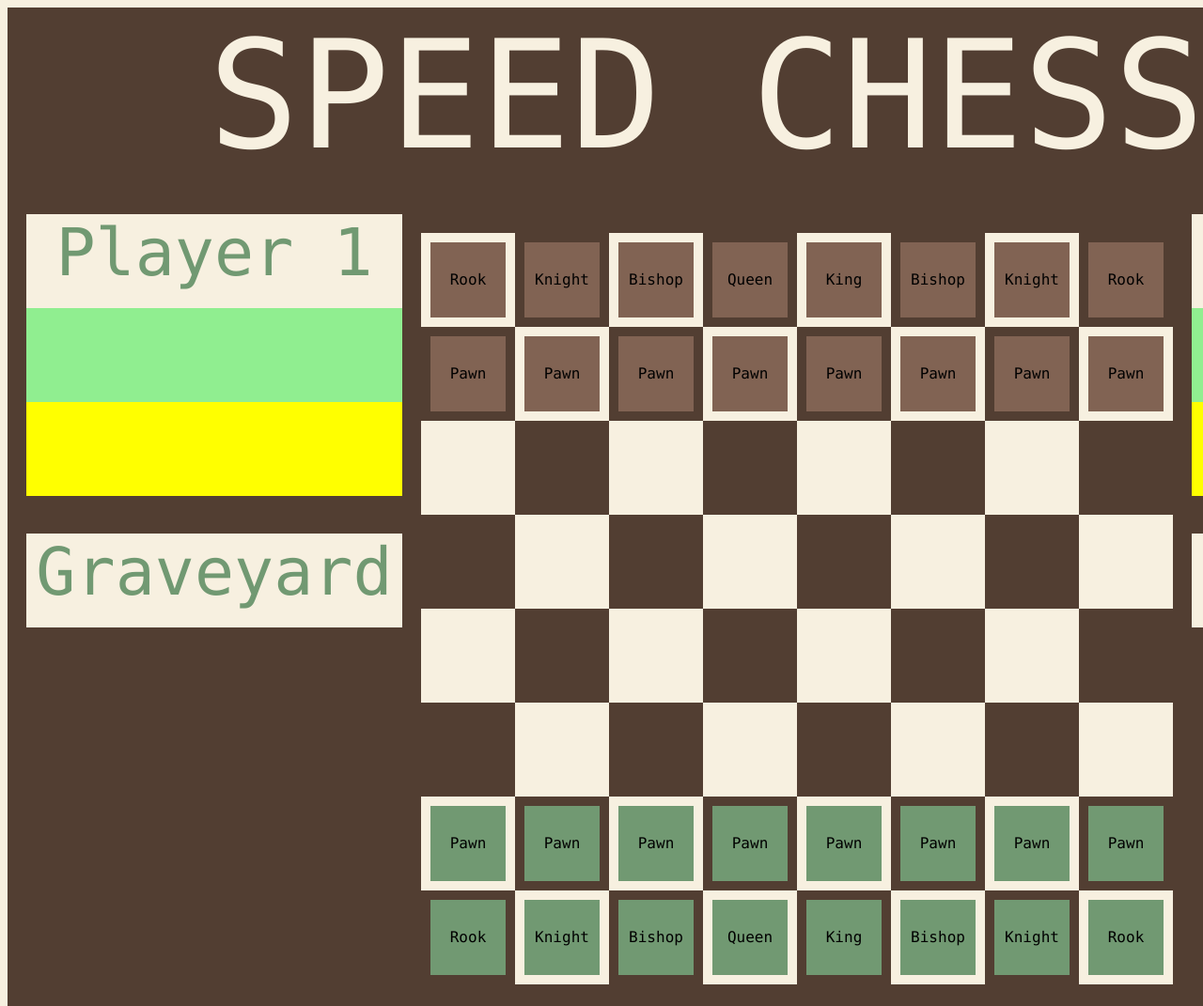
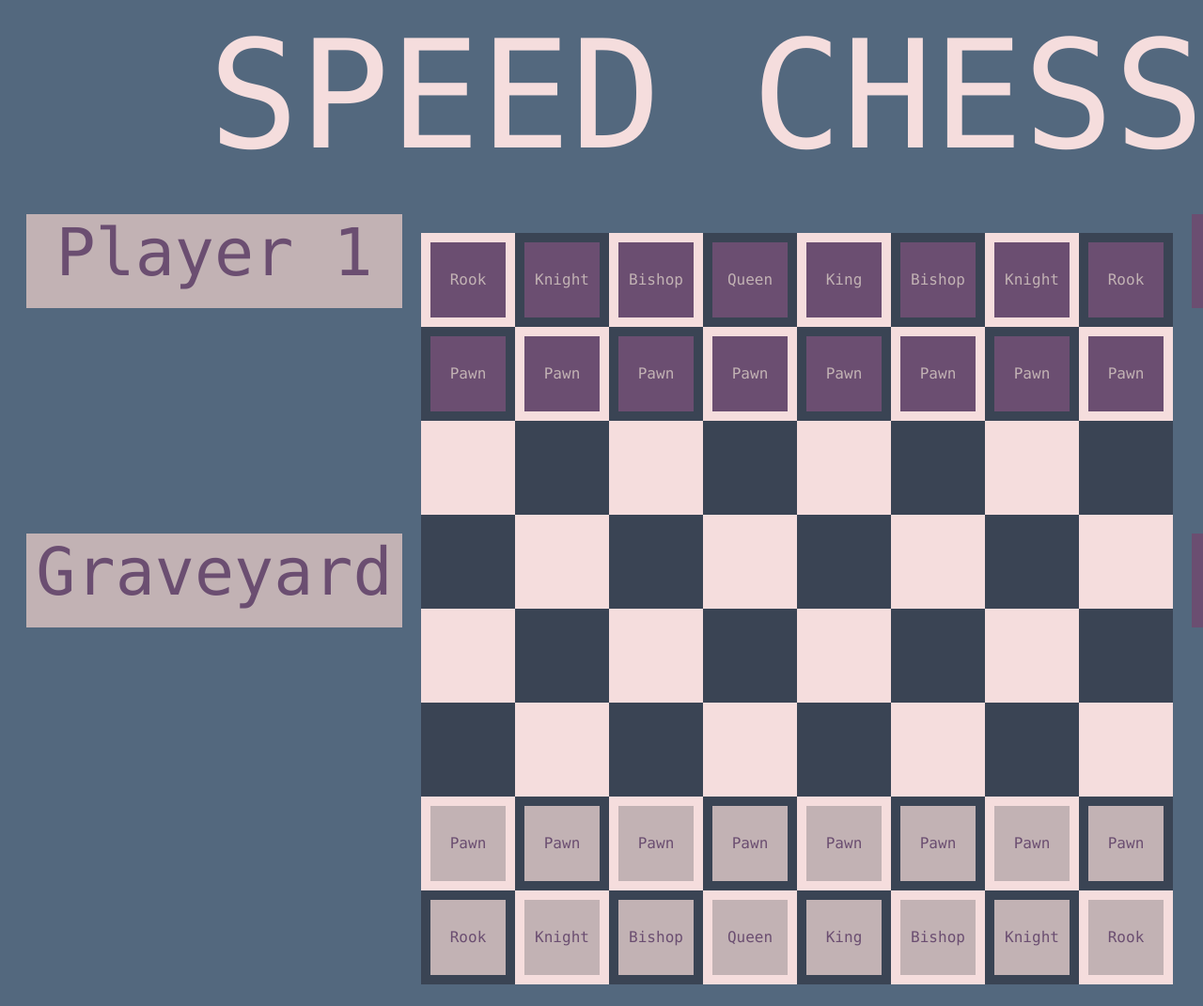
Before and after one commit to emmauscc/collaborative-project-team-joe, a plain HTML site: page index.html in a window 1280 px wide. Shown: the top 1071 px of the page at 94% size. Drawn offline with Linux system fonts and the light colour scheme.

Commit message:
NEW CSS!!!

```diff
--- a/index.html
+++ b/index.html
@@ -21,7 +21,7 @@
         <div class='sideBox'>
             <div class='topBox'>
                 <div id='p1' class='subtitle'>Player 1</div>
-                <div id='p1' class='timer'></div>
+                <div class='timer'></div>
             </div>
             <div id='GY1' class='bottomBox'>
                 <div id='p1' class='subtitle'>Graveyard</div>
@@ -38,7 +38,7 @@
         <div id='floatRight' class='sideBox'>
             <div class='topBox'>
                 <div id='p2' class='subtitle'>Player 2</div>
-                <div id='p2' class='timer'></div>
+                <div class='timer'></div>
             </div>
             <div id='GY2' class='bottomBox'>
                 <div id='p2' class='subtitle'>Graveyard</div>
--- a/script.js
+++ b/script.js
@@ -176,7 +176,7 @@ $(document).ready(function(){
             until(up); row = parseFloat(id.charAt(0));column = parseFloat(id.charAt(1));
             until(down); row = parseFloat(id.charAt(0));column = parseFloat(id.charAt(1));
             until(left); row = parseFloat(id.charAt(0));column = parseFloat(id.charAt(1));
-            until(right);row = parseFloat(id.charAt(0));column = parseFloat(id.charAt(1));
+            until(right); row = parseFloat(id.charAt(0));column = parseFloat(id.charAt(1));
             until(upLeft); row = parseFloat(id.charAt(0));column = parseFloat(id.charAt(1));
             until(upRight); row = parseFloat(id.charAt(0));column = parseFloat(id.charAt(1));
             until(downLeft); row = parseFloat(id.charAt(0));column = parseFloat(id.charAt(1));
--- a/style.css
+++ b/style.css
@@ -1,13 +1,15 @@
 body{
-    background-color:#f7f0e0;
+    background-color:#53687E;
 }
 
 #p1{
-    color: #719972;
+    background-color: #C2B2B4;
+    color:#6B4E71;
 }
 
 #p2{
-    color: #816353;
+    background-color: #6B4E71;
+    color: #C2B2B4;
 }
 
 
@@ -24,8 +26,8 @@ body{
 .title{
     height: 200px;
     width: 1680px;
-    color: #f7f0e0;
-    background-color:#523e32;
+    color: #F5DDDD;
+    background-color:#53687E;
     float: left;
     font-family: "Monaco", monospace;
     text-align: center;
@@ -36,7 +38,7 @@ body{
 .banner{
     height: 20px;
     width: 1680px;
-    background-color: #523e32;
+    background-color: #53687E;
     float: left;
     font-family: "Monaco", monospace;
     text-align: center;
@@ -47,7 +49,7 @@ body{
 .smallBanner{
     height: 20px;
     width: 800px;
-    background-color: #523e32;
+    background-color:#53687E;
     float: left;
     font-family: "Monaco", monospace;
     text-align: center;
@@ -69,7 +71,7 @@ body{
 .topBox{
     height: 300px;
     width: 400px;
-    background-color: yellow;
+    background-color: #53687E;
     font-family: "Monaco", monospace;
     text-align: center;
     margin: 20px;
@@ -81,7 +83,7 @@ body{
 .sideBox{
     height: 840px;
     width: 440px;
-    background-color: #523e32;
+    background-color:#53687E;
     float: left;
     font-family: "Monaco", monospace;
     text-align: center;
@@ -90,7 +92,6 @@ body{
 .subtitle{
     height: 100px;
     width: 400px;
-    background-color: #f7f0e0;
     float: left;
     font-family: "Monaco", monospace;
     text-align: center;
@@ -100,7 +101,7 @@ body{
 .timer{
     height: 100px;
     width: 400px;
-    background-color: lightgreen;
+    background-color: #53687E;
     float: left;
     font-family: "Monaco", monospace;
     text-align: center;
@@ -123,7 +124,7 @@ body{
     float: left;
     font-family: "Monaco", monospace;
     text-align: center;
-    background-color: #f7f0e0;
+    background-color: #F5DDDD;
 }
 
 .squareBrown{
@@ -132,7 +133,7 @@ body{
     float: left;
     font-family: "Monaco", monospace;
     text-align: center;
-    background-color: #523e32;
+    background-color: #3A4454;
 }
 
 .squareGrave{
@@ -141,7 +142,7 @@ body{
     float: left;
     font-family: "Monaco", monospace;
     text-align: center;
-    background-color: #523e32;
+    background-color: #53687E;
 }
 
 .piece2{
@@ -150,7 +151,8 @@ body{
     float: left;
     font-family: "Monaco", monospace;
     text-align: center;
-    background-color: #816353;
+    background-color: #6B4E71;
+    color: #C2B2B4;
     margin: 10px;
     line-height: 80px;
 }
@@ -161,7 +163,8 @@ body{
     float: left;
     font-family: "Monaco", monospace;
     text-align: center;
-    background-color: #719972;
+    background-color: #C2B2B4;
+    color:#6B4E71;
     margin: 10px;
     line-height: 80px;
 }
```
